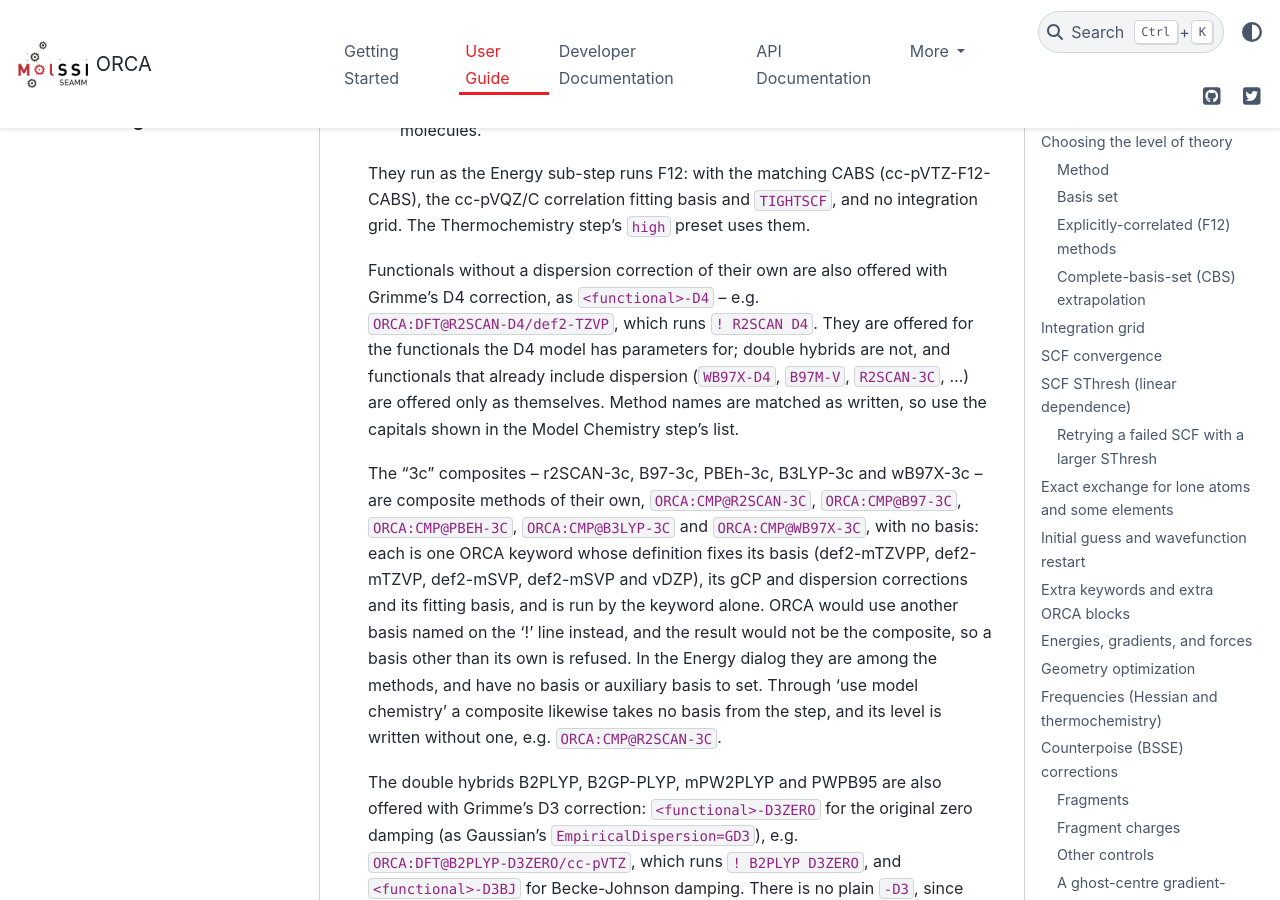
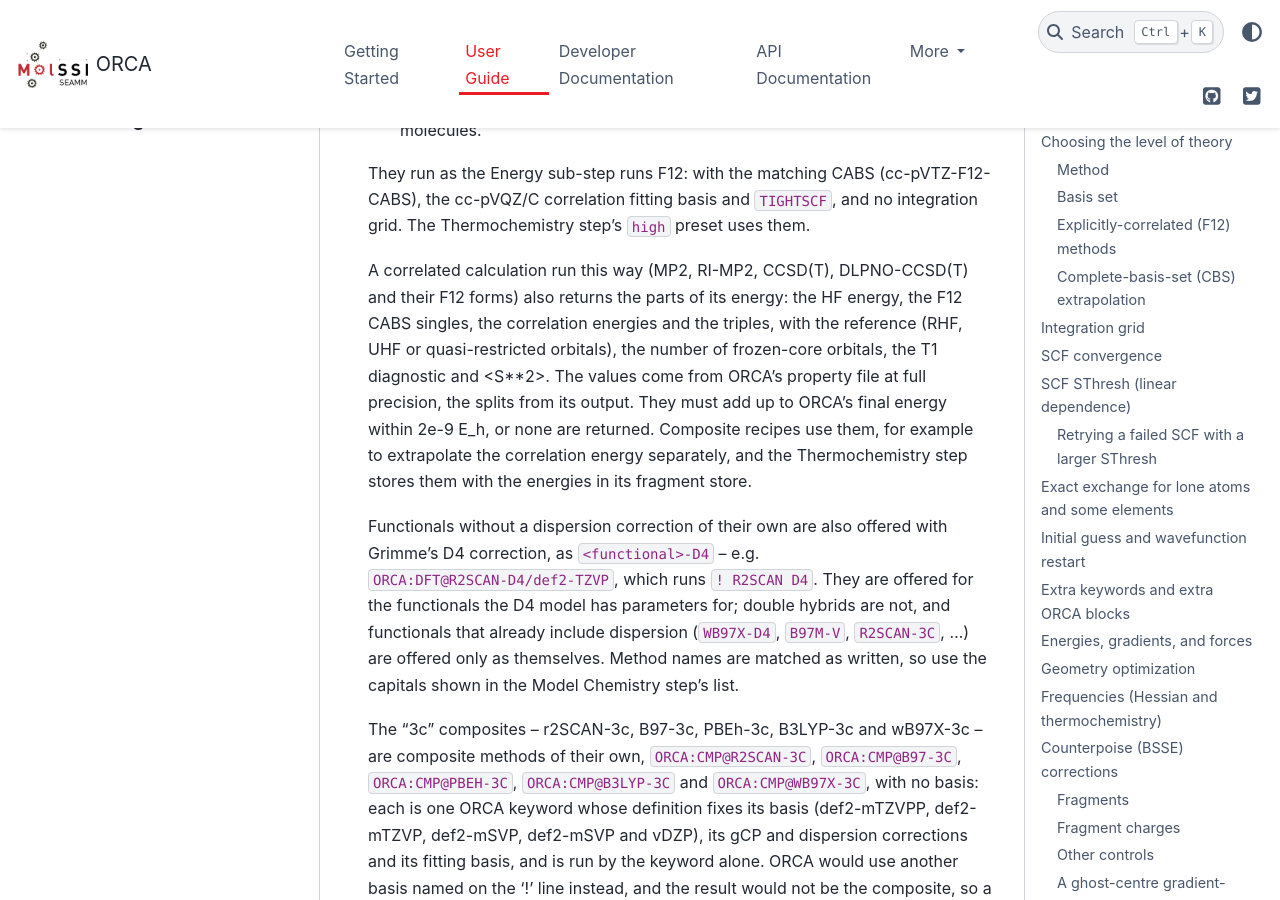
Before and after one commit to molssi-seamm/orca_step, a Sphinx documentation site: the page built from docs/user_guide/index.rst, in a window 1280 px wide and 900 px high, scrolled down 24064 px. Built offline with Sphinx 7.4.7 and the PyData theme 0.15.4, drawn with Linux system fonts in a browser that asks for light colours; pages that are not in the unit, such as notebooks, are missing from menus.

Commit message:
Docs: the parts of an energy (composite phase 2 §2)
Co-Authored-By: Claude Opus 5.5 <noreply@anthropic.com>

```diff
--- a/docs/user_guide/index.rst
+++ b/docs/user_guide/index.rst
@@ -987,6 +987,16 @@ They run as the Energy sub-step runs F12: with the matching CABS
 (cc-pVTZ-F12-CABS), the cc-pVQZ/C correlation fitting basis and ``TIGHTSCF``, and
 no integration grid. The Thermochemistry step's ``high`` preset uses them.
 
+A correlated calculation run this way (MP2, RI-MP2, CCSD(T), DLPNO-CCSD(T) and
+their F12 forms) also returns the parts of its energy: the HF energy, the F12 CABS
+singles, the correlation energies and the triples, with the reference (RHF, UHF or
+quasi-restricted orbitals), the number of frozen-core orbitals, the T1 diagnostic and
+<S**2>. The values come from ORCA's property file at full precision, the splits from
+its output. They must add up to ORCA's final energy within 2e-9 E_h, or none are
+returned. Composite recipes use them, for example to extrapolate the correlation
+energy separately, and the Thermochemistry step stores them with the energies in
+its fragment store.
+
 Functionals without a dispersion correction of their own are also offered with
 Grimme's D4 correction, as ``<functional>-D4`` -- e.g. ``ORCA:DFT@R2SCAN-D4/def2-TZVP``,
 which runs ``! R2SCAN D4``. They are offered for the functionals the D4 model has
```
